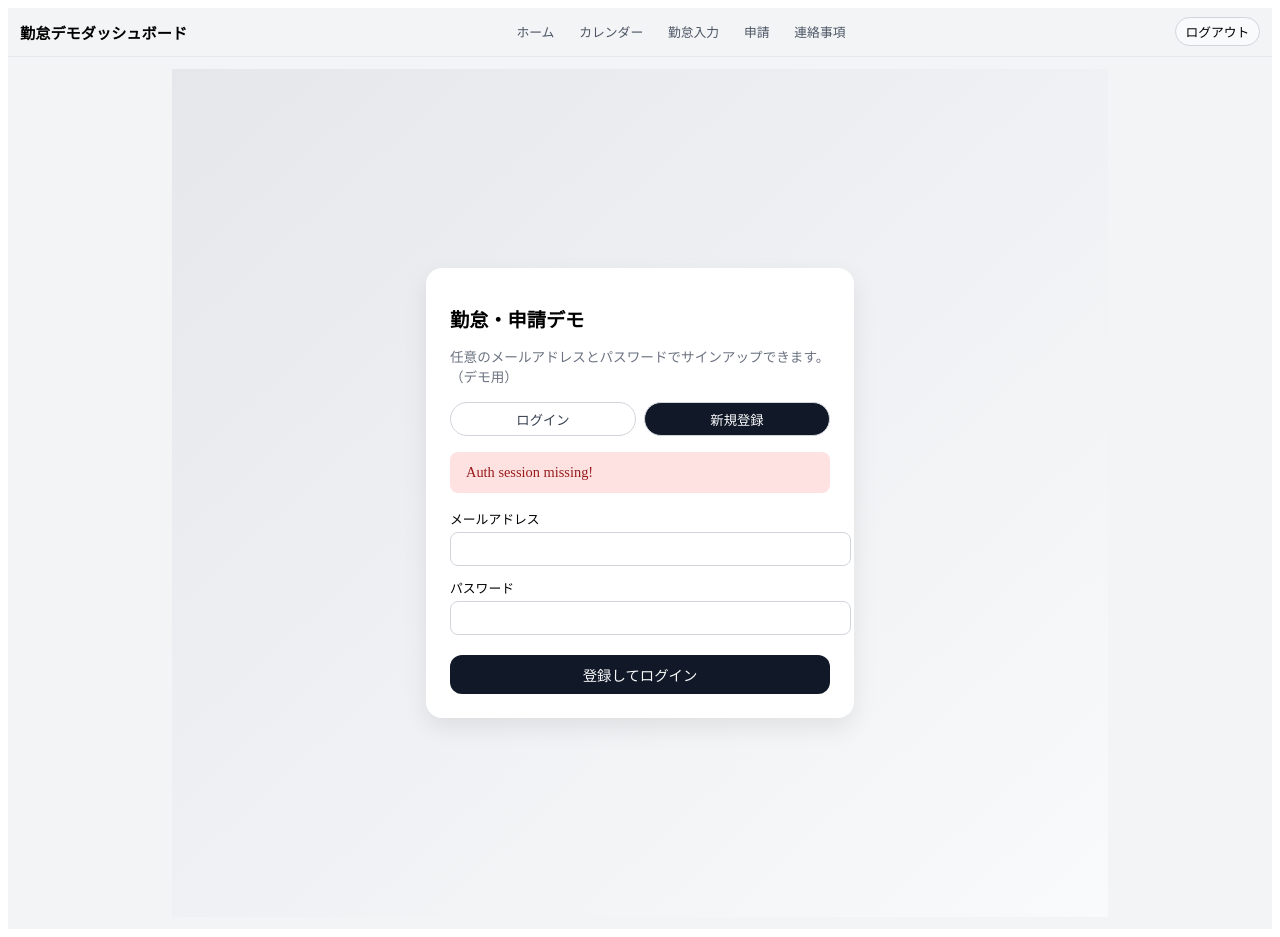
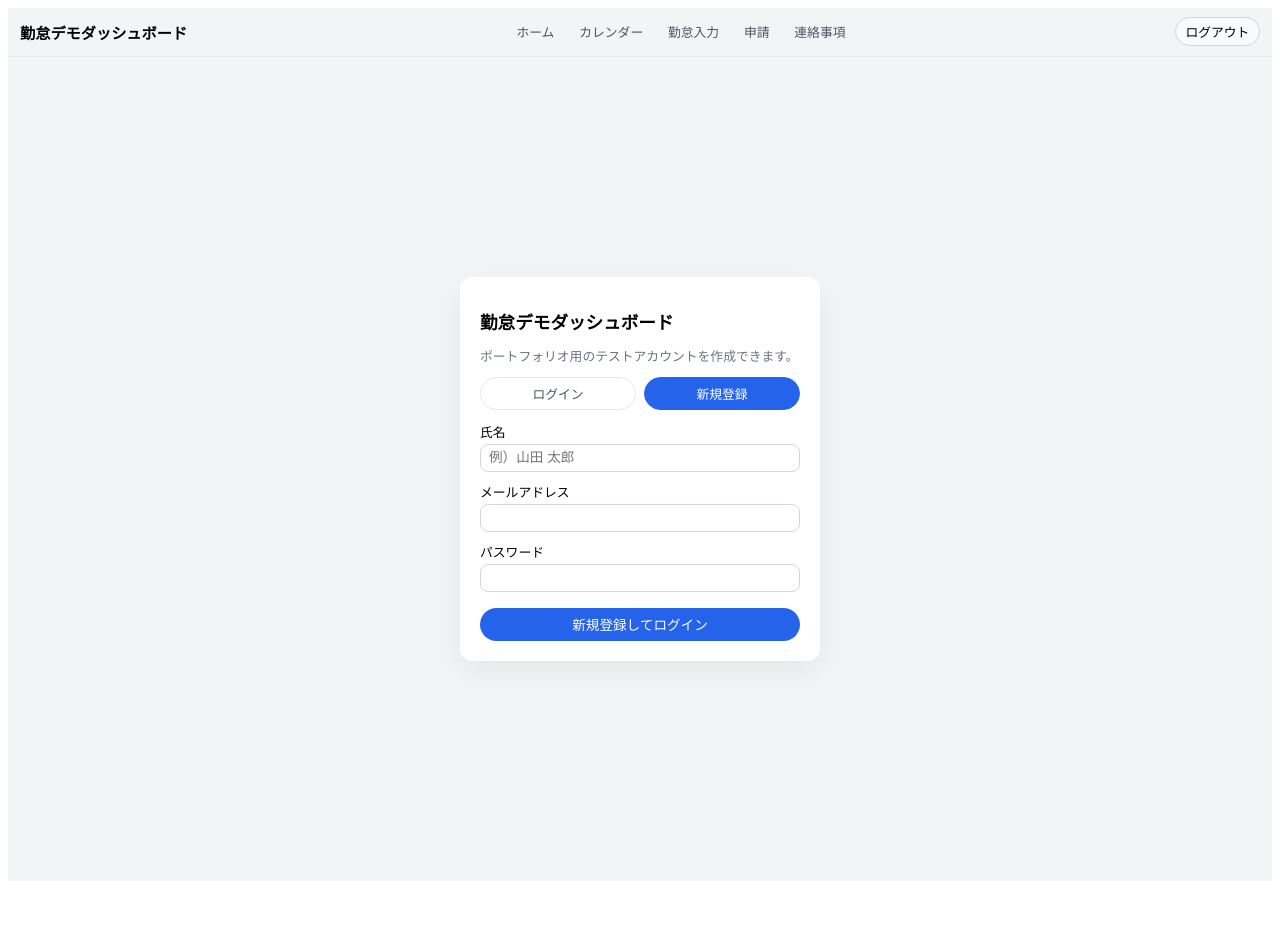
Before and after one commit to Tamachamo/attend-demo, a React (Vite) app: page /login in a window 1280 px wide. Both pictures are taken after a click on the button "新規登録". After the commit the page ends 889 px from the top, so only its background shows below. Built offline with nearby package versions, Linux system fonts and the light colour scheme; no server answers.

Commit message:
LoginPage.jsx の更新

```diff
--- a/src/pages/LoginPage.jsx
+++ b/src/pages/LoginPage.jsx
@@ -1,36 +1,73 @@
 import React, { useState } from 'react'
 import { useNavigate } from 'react-router-dom'
+import { supabase } from '../lib/supabaseClient'
 import { useAuth } from '../context/AuthContext'
+import Loading from '../components/Loading'
 import ErrorMessage from '../components/ErrorMessage'
 
 export default function LoginPage() {
-  const { login, signUp, error } = useAuth()
+  const { user } = useAuth()
   const navigate = useNavigate()
-  const [mode, setMode] = useState('login')
+
+  const [mode, setMode] = useState('login') // 'login' | 'signup'
   const [email, setEmail] = useState('')
   const [password, setPassword] = useState('')
-  const [submitting, setSubmitting] = useState(false)
-  const [localError, setLocalError] = useState(null)
+  const [name, setName] = useState('')
+  const [loading, setLoading] = useState(false)
+  const [error, setError] = useState(null)
+
+  // 既にログイン済ならトップへ
+  if (user) {
+    return <Loading />
+  }
 
   const handleSubmit = async (e) => {
     e.preventDefault()
-    setSubmitting(true)
-    setLocalError(null)
+    setError(null)
+    setLoading(true)
+
     try {
-      if (!email || !password) {
-        setLocalError('メールアドレスとパスワードを入力してください。')
-        return
+      if (mode === 'login') {
+        // ログイン
+        const { error: err } = await supabase.auth.signInWithPassword({
+          email,
+          password,
+        })
+        if (err) throw err
+      } else {
+        // 新規登録
+        if (!name.trim()) {
+          throw new Error('氏名を入力してください。')
+        }
+
+        const { data, error: signupErr } = await supabase.auth.signUp({
+          email,
+          password,
+        })
+        if (signupErr) throw signupErr
+
+        const newUser = data.user
+        if (newUser) {
+          // プロファイル作成
+          const { error: profErr } = await supabase.from('profiles').insert({
+            id: newUser.id,
+            email,
+            name,
+          })
+          if (profErr) {
+            console.error('profiles insert error', profErr)
+            // ここは致命傷じゃないので throw はしない
+          }
+        }
       }
-      if (mode === 'login') {
-        await login(email, password)
-      } else {
-        await signUp(email, password)
-      }
+
+      // 成功したらトップへ
       navigate('/', { replace: true })
-    } catch (err) {
-      console.error(err)
+    } catch (e2) {
+      console.error('auth error', e2)
+      setError(e2.message)
     } finally {
-      setSubmitting(false)
+      setLoading(false)
     }
   }
 
@@ -41,47 +78,48 @@ export default function LoginPage() {
         display: 'flex',
         alignItems: 'center',
         justifyContent: 'center',
-        background: 'linear-gradient(to bottom right, #e5e7eb, #f9fafb)',
-        padding: '1.5rem',
+        backgroundColor: '#f3f4f6',
+        padding: '1rem',
+        boxSizing: 'border-box',
       }}
     >
       <div
         style={{
           width: '100%',
-          maxWidth: '380px',
+          maxWidth: '360px',
           backgroundColor: '#ffffff',
-          padding: '1.5rem',
-          borderRadius: '1rem',
-          boxShadow: '0 10px 25px rgba(0,0,0,0.08)',
+          borderRadius: '0.75rem',
+          padding: '1.25rem',
+          boxShadow: '0 10px 30px rgba(0,0,0,0.06)',
+          boxSizing: 'border-box',
         }}
       >
         <h1
           style={{
-            fontSize: '1.2rem',
+            fontSize: '1.1rem',
             fontWeight: 600,
-            marginBottom: '0.25rem',
+            marginBottom: '0.75rem',
           }}
         >
-          勤怠・申請デモ
+          勤怠デモダッシュボード
         </h1>
         <p
           style={{
-            fontSize: '0.85rem',
+            fontSize: '0.8rem',
             color: '#6b7280',
-            marginBottom: '1rem',
+            marginBottom: '0.75rem',
           }}
         >
           {mode === 'login'
-            ? '登録済みのメールアドレスとパスワードでログインしてください。'
-            : '任意のメールアドレスとパスワードでサインアップできます。（デモ用）'}
+            ? 'メールアドレスとパスワードでログインしてください。'
+            : 'ポートフォリオ用のテストアカウントを作成できます。'}
         </p>
 
         <div
           style={{
             display: 'flex',
             gap: '0.5rem',
-            marginBottom: '1rem',
-            fontSize: '0.85rem',
+            marginBottom: '0.75rem',
           }}
         >
           <button
@@ -89,11 +127,12 @@ export default function LoginPage() {
             onClick={() => setMode('login')}
             style={{
               flex: 1,
-              padding: '0.4rem 0.6rem',
+              padding: '0.35rem 0.4rem',
               borderRadius: '999px',
-              border: '1px solid #d1d5db',
-              backgroundColor: mode === 'login' ? '#111827' : '#ffffff',
-              color: mode === 'login' ? '#f9fafb' : '#374151',
+              border: mode === 'login' ? '1px solid #2563eb' : '1px solid #e5e7eb',
+              backgroundColor: mode === 'login' ? '#2563eb' : '#ffffff',
+              color: mode === 'login' ? '#ffffff' : '#4b5563',
+              fontSize: '0.8rem',
               cursor: 'pointer',
             }}
           >
@@ -104,11 +143,12 @@ export default function LoginPage() {
             onClick={() => setMode('signup')}
             style={{
               flex: 1,
-              padding: '0.4rem 0.6rem',
+              padding: '0.35rem 0.4rem',
               borderRadius: '999px',
-              border: '1px solid #d1d5db',
-              backgroundColor: mode === 'signup' ? '#111827' : '#ffffff',
-              color: mode === 'signup' ? '#f9fafb' : '#374151',
+              border: mode === 'signup' ? '1px solid #2563eb' : '1px solid #e5e7eb',
+              backgroundColor: mode === 'signup' ? '#2563eb' : '#ffffff',
+              color: mode === 'signup' ? '#ffffff' : '#4b5563',
+              fontSize: '0.8rem',
               cursor: 'pointer',
             }}
           >
@@ -116,73 +156,102 @@ export default function LoginPage() {
           </button>
         </div>
 
-        <ErrorMessage message={localError || error} />
+        <ErrorMessage message={error} />
 
         <form
           onSubmit={handleSubmit}
-          style={{ display: 'flex', flexDirection: 'column', gap: '0.75rem' }}
+          style={{ display: 'flex', flexDirection: 'column', gap: '0.6rem' }}
         >
+          {mode === 'signup' && (
+            <div>
+              <label
+                style={{
+                  display: 'block',
+                  fontSize: '0.8rem',
+                  marginBottom: '0.2rem',
+                }}
+              >
+                氏名
+              </label>
+              <input
+                type="text"
+                value={name}
+                onChange={(e) => setName(e.target.value)}
+                style={inputStyle}
+                placeholder="例）山田 太郎"
+              />
+            </div>
+          )}
+
           <div>
             <label
-              htmlFor="email"
-              style={{ display: 'block', fontSize: '0.8rem', marginBottom: '0.25rem' }}
+              style={{
+                display: 'block',
+                fontSize: '0.8rem',
+                marginBottom: '0.2rem',
+              }}
             >
               メールアドレス
             </label>
             <input
-              id="email"
               type="email"
               value={email}
               onChange={(e) => setEmail(e.target.value)}
-              style={{
-                width: '100%',
-                padding: '0.5rem 0.6rem',
-                borderRadius: '0.5rem',
-                border: '1px solid #d1d5db',
-                fontSize: '0.9rem',
-              }}
+              style={inputStyle}
+              required
             />
           </div>
+
           <div>
             <label
-              htmlFor="password"
-              style={{ display: 'block', fontSize: '0.8rem', marginBottom: '0.25rem' }}
+              style={{
+                display: 'block',
+                fontSize: '0.8rem',
+                marginBottom: '0.2rem',
+              }}
             >
               パスワード
             </label>
             <input
-              id="password"
               type="password"
               value={password}
               onChange={(e) => setPassword(e.target.value)}
-              style={{
-                width: '100%',
-                padding: '0.5rem 0.6rem',
-                borderRadius: '0.5rem',
-                border: '1px solid #d1d5db',
-                fontSize: '0.9rem',
-              }}
+              style={inputStyle}
+              required
             />
           </div>
+
           <button
             type="submit"
-            disabled={submitting}
+            disabled={loading}
             style={{
-              marginTop: '0.5rem',
-              width: '100%',
-              padding: '0.55rem 0.7rem',
-              borderRadius: '0.75rem',
+              marginTop: '0.4rem',
+              padding: '0.4rem 0.6rem',
+              borderRadius: '999px',
               border: 'none',
-              backgroundColor: submitting ? '#9ca3af' : '#111827',
-              color: '#f9fafb',
-              fontSize: '0.9rem',
-              cursor: submitting ? 'default' : 'pointer',
+              backgroundColor: loading ? '#9ca3af' : '#2563eb',
+              color: '#ffffff',
+              fontSize: '0.85rem',
+              cursor: loading ? 'default' : 'pointer',
             }}
           >
-            {submitting ? '送信中…' : mode === 'login' ? 'ログイン' : '登録してログイン'}
+            {loading
+              ? '処理中…'
+              : mode === 'login'
+              ? 'ログイン'
+              : '新規登録してログイン'}
           </button>
         </form>
       </div>
     </div>
   )
 }
+
+const inputStyle = {
+  width: '100%',
+  padding: '0.35rem 0.5rem',
+  borderRadius: '0.5rem',
+  border: '1px solid #d1d5db',
+  fontSize: '0.85rem',
+  boxSizing: 'border-box',
+}
```
